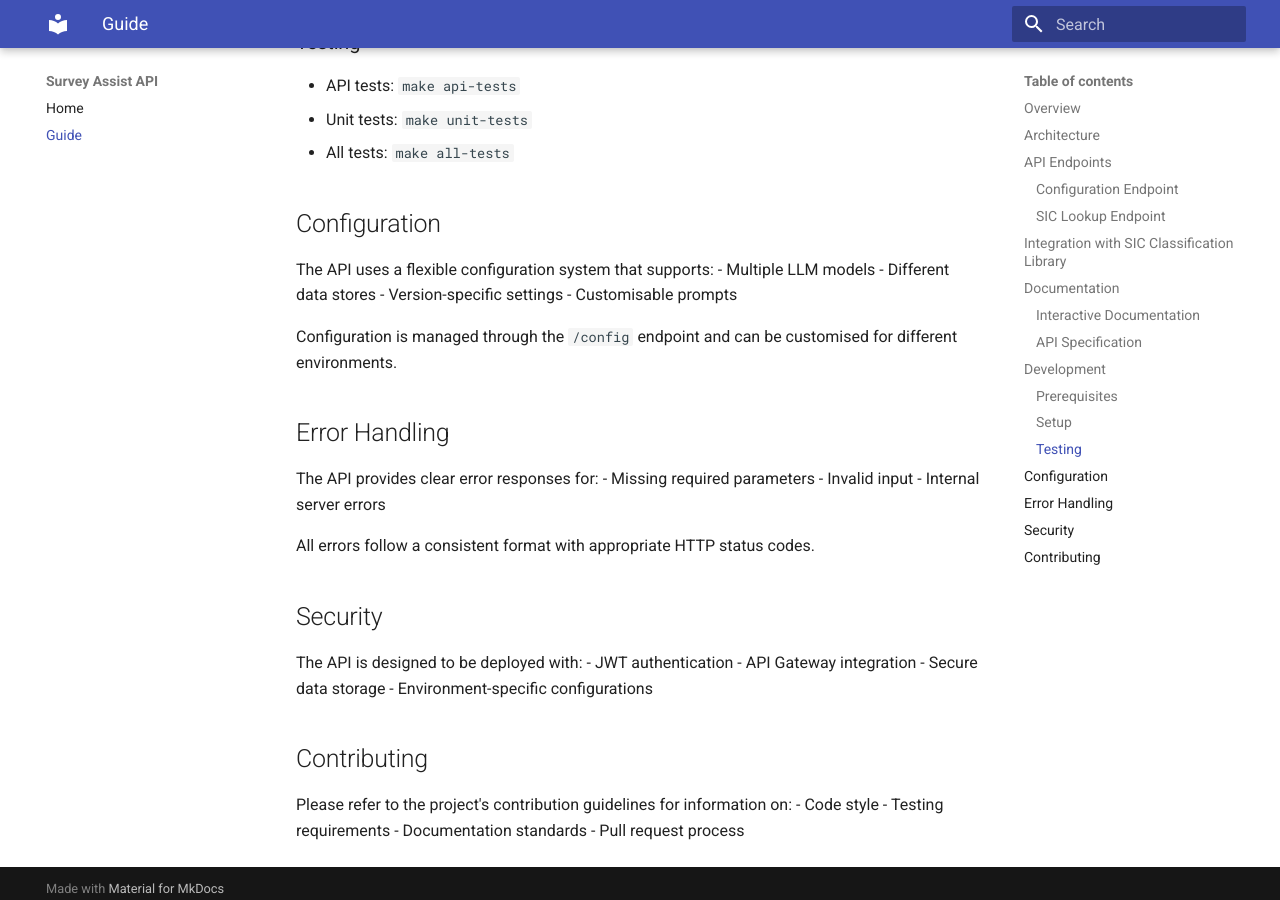
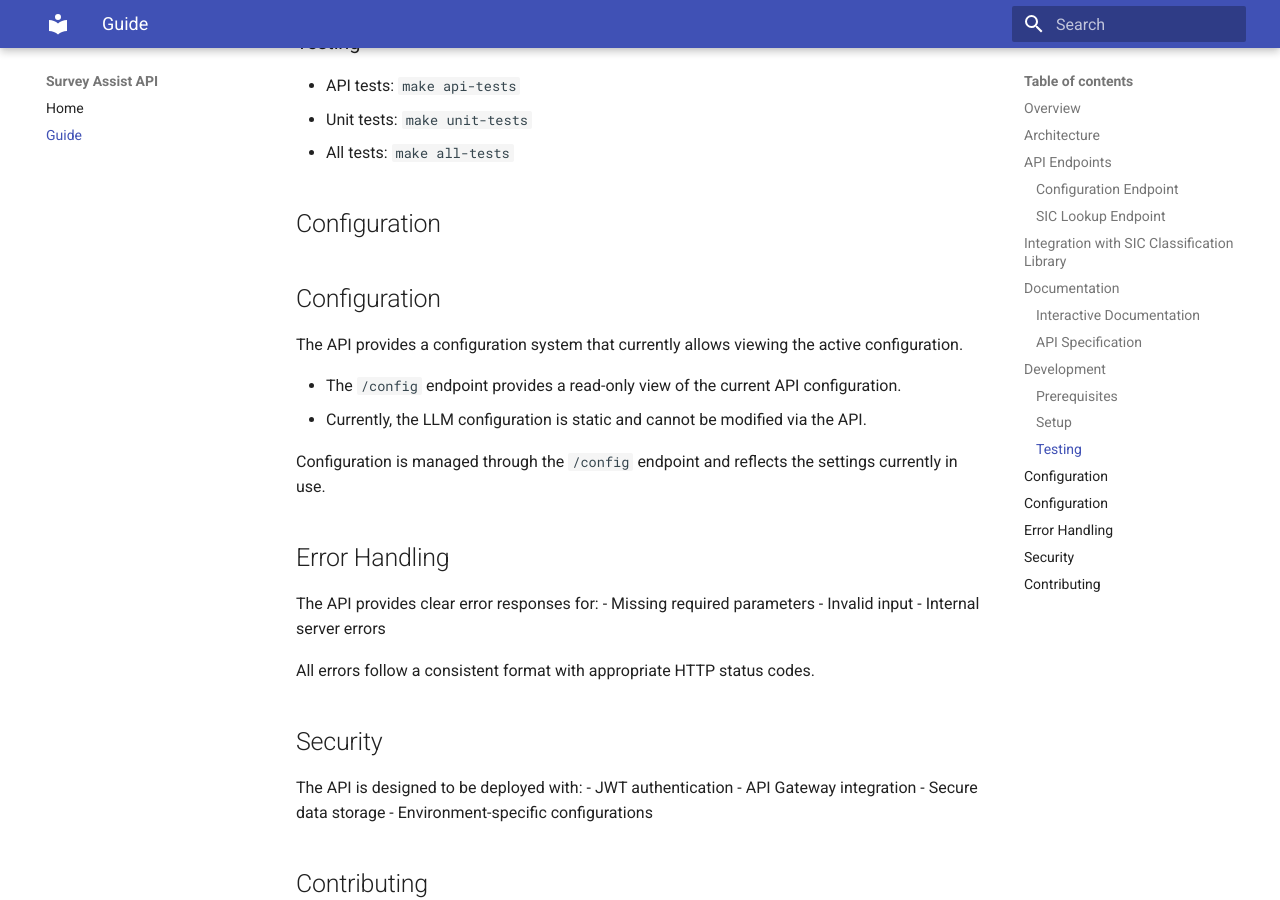
Before and after one commit to ONSdigital/survey-assist-api, an MkDocs documentation site: the page built from docs/guide.md, in a window 1280 px wide and 900 px high, scrolled down 2176 px. Built offline with MkDocs 1.6.1 and Material for MkDocs 9.7.7, drawn with Linux system fonts in a browser that asks for light colours.

Commit message:
update config section

```diff
--- a/docs/guide.md
+++ b/docs/guide.md
@@ -88,13 +88,14 @@ The OpenAPI specification is available at `/openapi.json`
 
 ## Configuration
 
-The API uses a flexible configuration system that supports:
-- Multiple LLM models
-- Different data stores
-- Version-specific settings
-- Customisable prompts
+## Configuration
 
-Configuration is managed through the `/config` endpoint and can be customised for different environments.
+The API provides a configuration system that currently allows viewing the active configuration.
+
+- The `/config` endpoint provides a read-only view of the current API configuration.
+- Currently, the LLM configuration is static and cannot be modified via the API.
+
+Configuration is managed through the `/config` endpoint and reflects the settings currently in use.
 
 ## Error Handling
 
```
